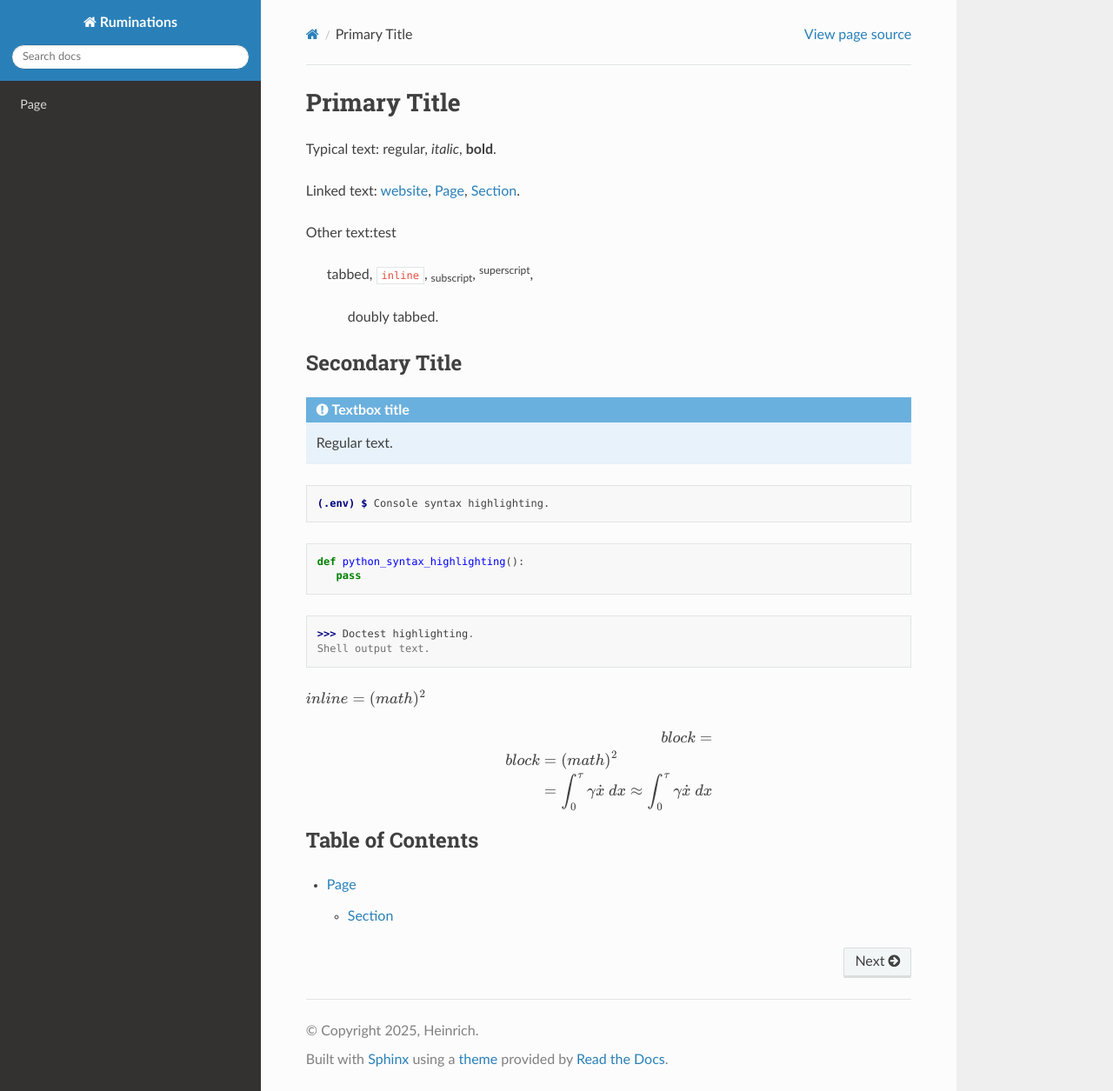
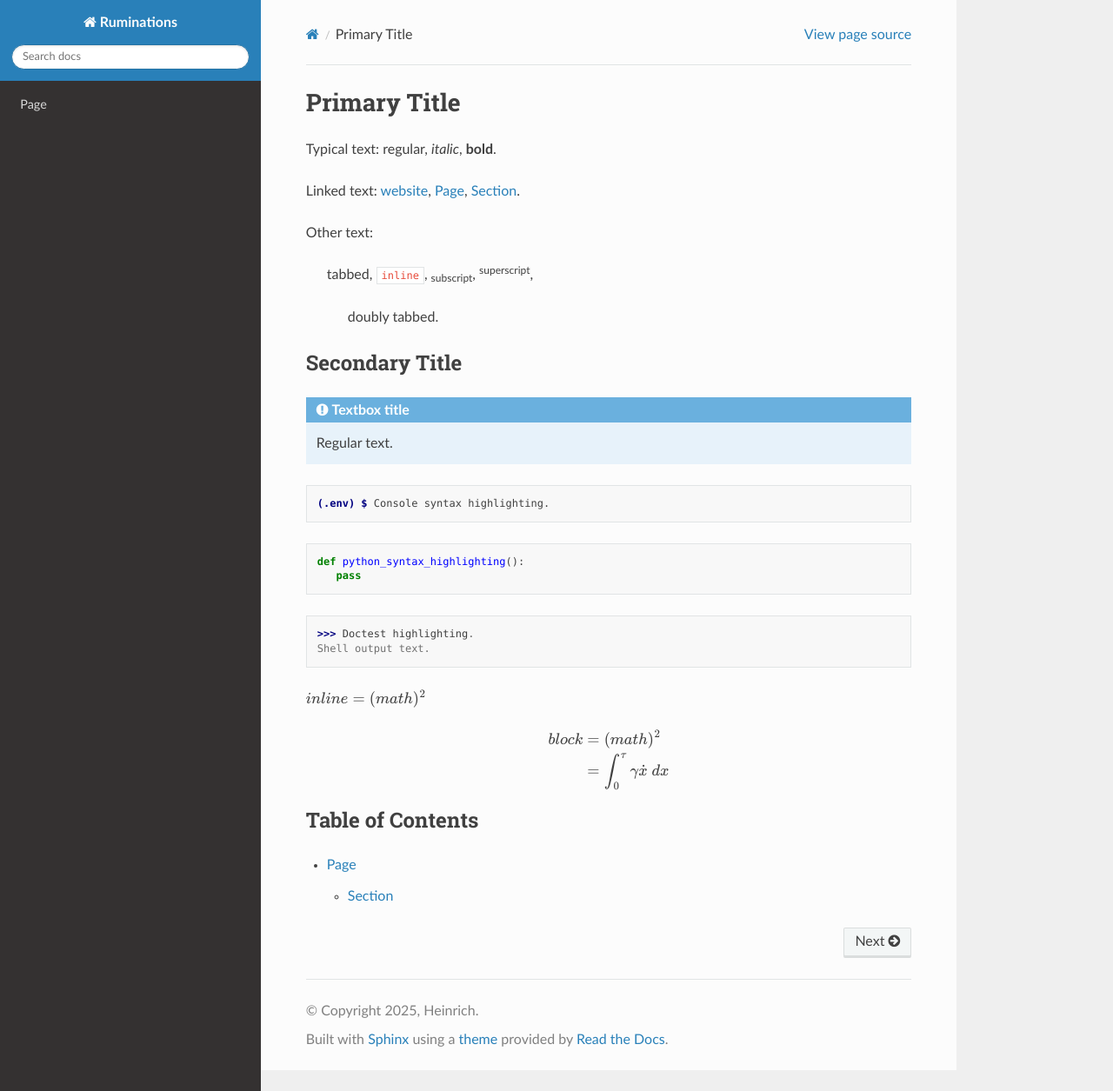
Before and after one commit to atheinrich/ReadTheDocs, a Sphinx documentation site: the page built from docs/source/index.rst, in a window 1280 px wide and 1255 px high. Shown: the whole window at 87% size. Built offline with Sphinx 7.4.7 and the Read the Docs theme 3.1.0, drawn with Linux system fonts in a browser that asks for light colours.

Commit message:
Update index.rst

```diff
--- a/docs/source/index.rst
+++ b/docs/source/index.rst
@@ -11,7 +11,7 @@ Linked text:
 :doc:`page`,
 :ref:`section`.
 
-Other text:test
+Other text:
 
    tabbed,
    ``inline``,
@@ -42,11 +42,8 @@ Shell output text.
 
 .. math::
 
-   block =
-
    block  &=  (math)^2 \\
           &=  \int_{0}^{\tau}{\gamma\dot{x}\ dx}
-          &\approx  \int_{0}^{\tau}{\gamma\dot{x}\ dx}
 
 Table of Contents
 -----------------
```
